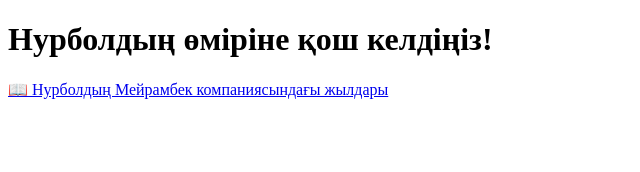
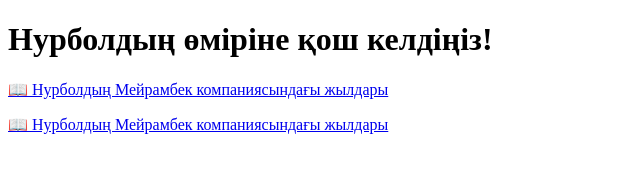
Before and after one commit to Nurking97/Nurbol-life, a plain HTML site: page <a href="meyrambek.html">📖 Нурболдың Мейрамбек компаниясындағы жылдары</Index.Html in a window 1280 px wide. Shown: the whole page, without its empty margins (0-640 px from the left). Drawn offline with Linux system fonts and the light colour scheme.

Commit message:
Update Index.Html

```diff
--- a/<a href="meyrambek.html">📖 Нурболдың Мейрамбек компаниясындағы жылдары</Index.Html
+++ b/<a href="meyrambek.html">📖 Нурболдың Мейрамбек компаниясындағы жылдары</Index.Html
@@ -10,3 +10,4 @@
     <p><a href="meyrambek.html">📖 Нурболдың Мейрамбек компаниясындағы жылдары</a></p>
 </body>
 </html>
+<a href="meyrambek.html">📖 Нурболдың Мейрамбек компаниясындағы жылдары</a>
```
